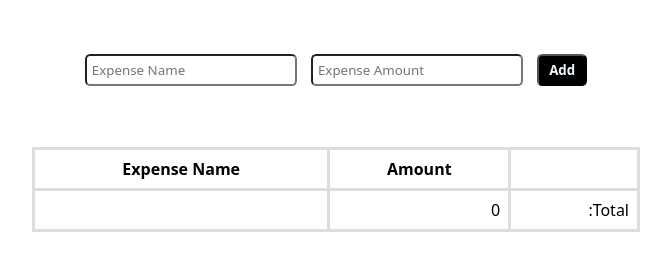
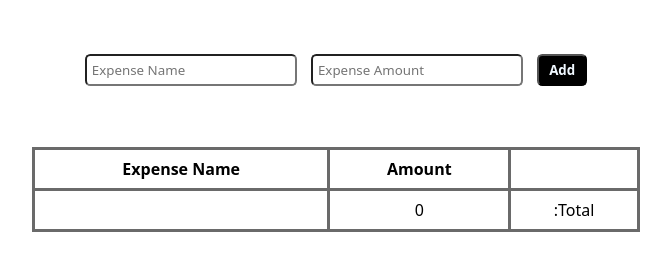
Before and after one commit to Hu-zk/Expense-Tracker, a plain HTML site: page index.html in a window 1280 px wide. Shown: the part 283-554 px from the top of the page, without its empty margins (304-975 px from the left). Drawn offline with nearby package versions, Linux system fonts and the light colour scheme.

Commit message:
editing styles

```diff
--- a/Style/style.css
+++ b/Style/style.css
@@ -58,16 +58,18 @@ h1 {
 #expense-table th,
 #expense-table td {
   padding: 8px;
-  border: 3px solid #ddd;
+  border: 3px solid #6a6a6a;
+  text-align: center;
 }
 
 #expense-table tfoot td {
-  text-align: right;
+  text-align: center;
 }
 
 .delete-btn {
   padding: 5px 10px;
   background-color: #ff4d4d;
+  border-radius: 0.4em;
   color: #fff;
   border: none;
   cursor: pointer;
```
